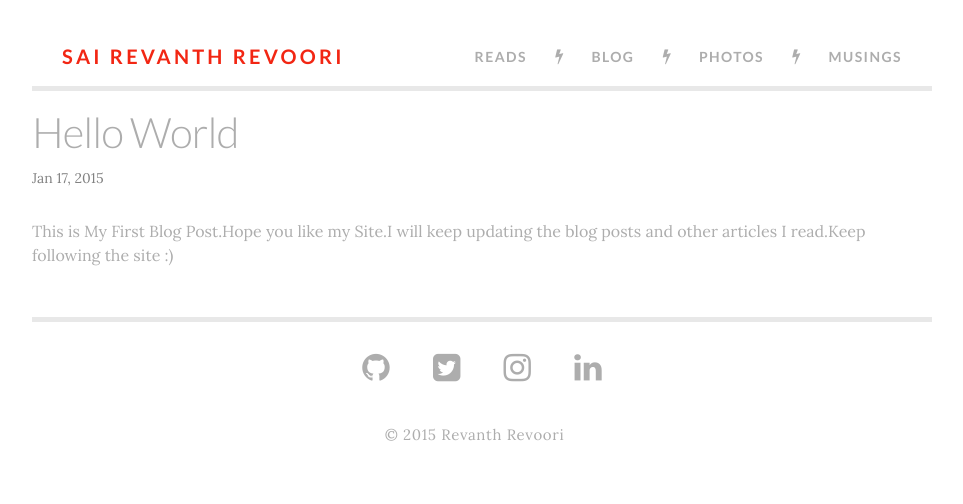
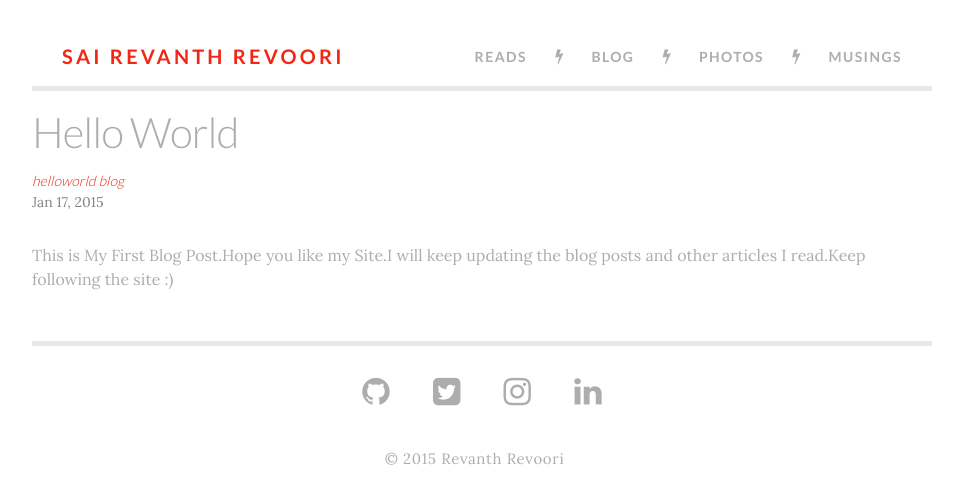
Before and after one commit to rrevanth/rrevanth.github.io, a Jekyll site: the page built from _posts/blog/2015-02-26-1.markdown, in a window 1280 px wide. Shown: the top 504 px of the page, without its empty margins (158-1121 px from the left). Built offline with Jekyll 4.4.1, drawn with Linux system fonts in a browser that asks for light colours; nearby versions of some CDN libraries.

Commit message:
Added Tags in Blog Post Page

```diff
--- a/_layouts/post.html
+++ b/_layouts/post.html
@@ -5,6 +5,10 @@ layout: default
 
   <header class="post-header">
     <h1 class="post-title">{{ page.title }}</h1>
+    {% for tag in page.tags %}
+      	<a class="tags" href="/tag/{{ tag }}">{{ tag }}</a>
+      {% endfor %}
+      <br>
     <p class="post-meta">{{ page.date | date: "%b %-d, %Y" }}{% if page.author %} • {{ page.author }}{% endif %}{% if page.meta %} • {{ page.meta }}{% endif %}</p>
   </header>
 
```
